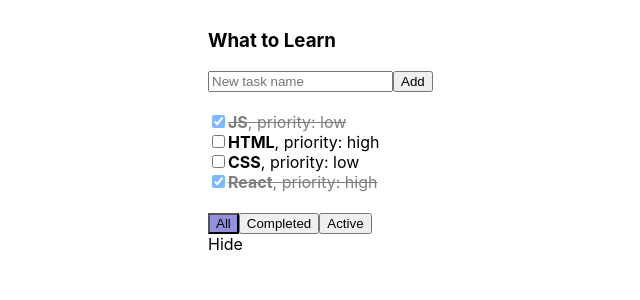
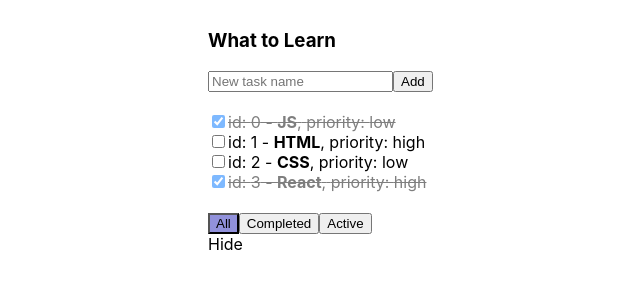
Before and after one commit to xxxzez/todoList, a React (Create React App) app: page / in a window 1280 px wide. Shown: the top 300 px of the page, without its empty margins (192-832 px from the left). Built offline with nearby package versions, Linux system fonts and the light colour scheme.

Commit message:
feat: add task id

```diff
--- a/src/App.js
+++ b/src/App.js
@@ -7,20 +7,23 @@
 class App extends React.Component {
     state = {
         tasks: [
-            { title: "JS", isDone: true, priority: "low" },
-            { title: "HTML", isDone: false, priority: "high" },
-            { title: "CSS", isDone: false, priority: "low" },
-            { title: "React", isDone: true, priority: "high" },
+            { id: 0, title: "JS", isDone: true, priority: "low" },
+            { id: 1, title: "HTML", isDone: false, priority: "high" },
+            { id: 2, title: "CSS", isDone: false, priority: "low" },
+            { id: 3, title: "React", isDone: true, priority: "high" },
         ],
         filterValue: "All",
     };
 
+    nextTaskId = this.state.tasks[this.state.tasks.length - 1].id;
     addTask = (newText) => {
         let newTask = {
+            id: this.nextTaskId + 1,
             title: newText,
             isDone: false,
             priority: "high",
         };
+        this.nextTaskId++;
         let newTasks = [...this.state.tasks, newTask];
         this.setState({ tasks: newTasks });
     };
@@ -31,9 +34,9 @@
         });
     };
 
-    changeStatus = (task, isDone) => {
+    changeStatus = (taskId, isDone) => {
         let newTasks = this.state.tasks.map((t) => {
-            if (t !== task) {
+            if (t.id !== taskId) {
                 return t;
             } else {
                 return { ...t, isDone: isDone };
--- a/src/TodoListTask.js
+++ b/src/TodoListTask.js
@@ -21,6 +21,7 @@
                     checked={this.props.task.isDone}
                     onChange={this.onIsDoneChanged}
                 />
+                <span>id: {this.props.task.id} - </span>
                 <span>
                     <b>{this.props.task.title}</b>,{" "}
                 </span>
```
